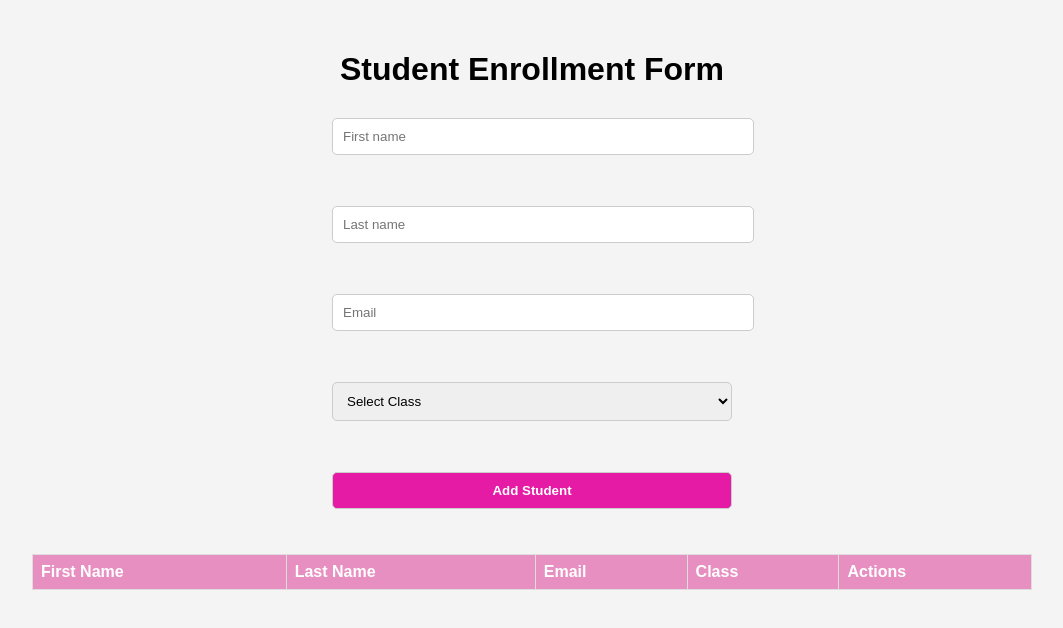
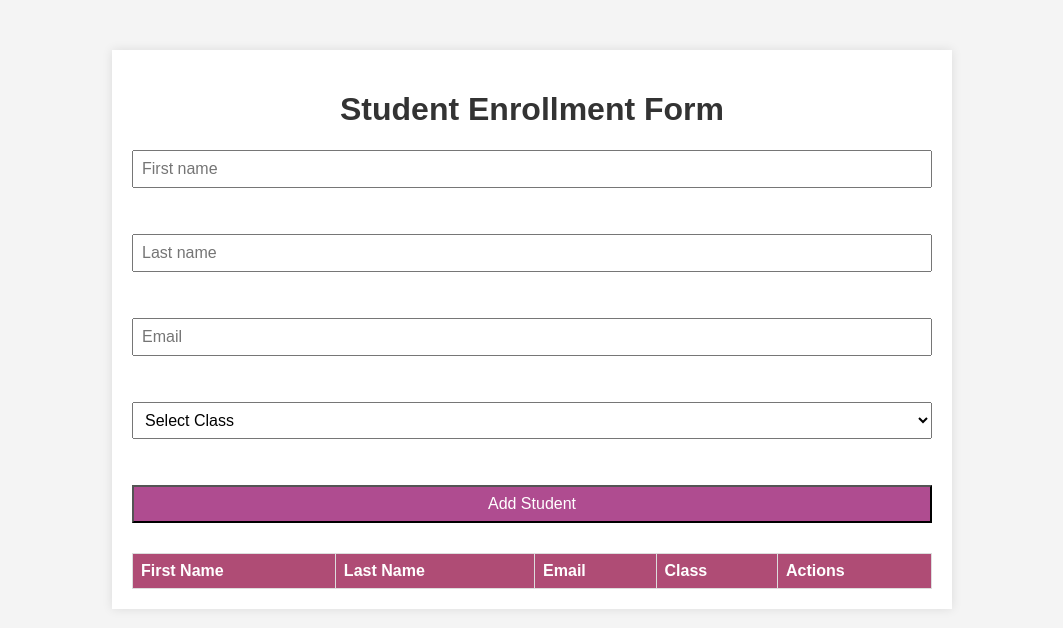
Before and after one commit to rukshonarad/react-student-enrollment-form, a React (Create React App) app: page / in a window 1280 px wide. Shown: the top 628 px of the page, without its empty margins (108-1171 px from the left). Built offline with nearby package versions, Linux system fonts and the light colour scheme.

Commit message:
Add modal cancel button

```diff
--- a/src/App.css
+++ b/src/App.css
@@ -1,116 +1,85 @@
-main {
-    padding: 10px;
-    margin: 0 auto;
-    max-width: 1000px;
+body {
+    font-family: "Arial", sans-serif;
+    margin: 0;
+    padding: 0;
+    background-color: #f4f4f4;
 }
 
-body {
-    font-family: Arial, sans-serif;
-    margin: 0;
+main {
+    max-width: 800px;
+    margin: 50px auto;
+    background-color: #fff;
     padding: 20px;
-    background-color: #f4f4f4;
+    box-shadow: 0 0 10px rgba(0, 0, 0, 0.1);
 }
 
 h1 {
     text-align: center;
-    margin-bottom: 30px;
+    color: #333;
 }
 
 form {
     display: flex;
     flex-direction: column;
-    max-width: 400px;
-    margin: auto;
 }
 
-input[type="text"],
-input[type="email"],
-select,
-input[type="submit"] {
-    width: 100%;
-    padding: 10px;
-    margin-bottom: 15px;
-    border-radius: 5px;
-    border: 1px solid #ccc;
+input,
+select {
+    margin-bottom: 10px;
+    padding: 8px;
+    font-size: 16px;
 }
 
 input[type="submit"] {
-    background-color: #e51aa5;
+    background-color: #af4c90;
     color: #fff;
-    font-weight: bold;
     cursor: pointer;
 }
 
-input[type="submit"]:hover {
-    background-color: #e72589;
+span {
+    color: #f00;
 }
 
 table {
     width: 100%;
     border-collapse: collapse;
-    margin-top: 30px;
+    margin-top: 20px;
 }
 
-table th,
-table td {
-    border: 1px solid #ddd;
+th,
+td {
+    border: 1px solid #dddddd;
     padding: 8px;
     text-align: left;
 }
 
-table th {
-    background-color: #e88fc1;
+th {
+    background-color: #af4c75;
     color: #fff;
 }
 
-table td {
-    background-color: #fff;
-}
-
 button {
-    padding: 8px 15px;
+    padding: 8px;
     margin-right: 5px;
-    border: none;
-    border-radius: 3px;
     cursor: pointer;
 }
+.modal {
+    height: 300px;
+    width: 300px;
 
-button:hover {
-    opacity: 0.8;
+    z-index: 2;
+
+    position: fixed;
+    top: 50%;
+    left: 50%;
+    transform: translate(-50%, -50%);
+
+    display: flex;
+    align-items: center;
+    justify-content: center;
 }
-
-.modal {
-    display: block;
-    position: fixed;
-    z-index: 1;
-    left: 0;
-    top: 0;
-    width: 100%;
-    height: 100%;
-    background-color: rgba(0, 0, 0, 0.5);
+.modal div {
+    background: #fff;
+    padding: 20px;
+    box-shadow: 0 0 10px rgba(0, 0, 0, 0.2);
 }
-
-.modal-content {
-    background-color: #fff;
-    margin: 10% auto;
-    padding: 20px;
-    border-radius: 5px;
-    width: 60%;
-    max-width: 400px;
-    position: relative;
-}
-
-.close {
-    color: #aaa;
-    float: right;
-    font-size: 28px;
-    font-weight: bold;
-    cursor: pointer;
-}
-
-.close:hover,
-.close:focus {
-    color: black;
-    text-decoration: none;
-    cursor: pointer;
-}
--- a/src/App.js
+++ b/src/App.js
@@ -15,14 +15,15 @@ class App extends React.Component {
             selectedStudent: null
         };
     }
+
     addStudent = (e) => {
         e.preventDefault();
         const { firstName, lastName, email, className } = this.state;
         if (
-            firstName === "" ||
-            lastName === "" ||
-            email === "" ||
-            className === ""
+            firstName.length <= 1 ||
+            lastName.length <= 1 ||
+            email.length <= 1 ||
+            className.length <= 1
         ) {
             this.setState({
                 inputError: true
@@ -36,15 +37,17 @@ class App extends React.Component {
             email,
             className
         };
+
         this.setState((prevState) => ({
             students: [...prevState.students, newStudent],
             firstName: "",
             lastName: "",
             email: "",
-            className: "",
+            class: "",
             inputError: false
         }));
     };
+
     handleOnChange = (e) => {
         const { name, value } = e.target;
         this.setState({
@@ -62,6 +65,7 @@ class App extends React.Component {
             };
         });
     };
+
     editStudent = (studentId) => {
         const selectedStudent = this.state.students.find(
             (student) => student.id === studentId
@@ -74,6 +78,7 @@ class App extends React.Component {
     submitEdit = () => {
         const { selectedStudent, firstName, lastName, email, className } =
             this.state;
+
         this.setState((prevState) => {
             const updatedStudents = prevState.students.map((student) => {
                 if (student.id === selectedStudent.id) {
@@ -93,6 +98,7 @@ class App extends React.Component {
             };
         });
     };
+
     render() {
         const {
             students,
@@ -104,6 +110,7 @@ class App extends React.Component {
             showModal,
             selectedStudent
         } = this.state;
+
         return (
             <main>
                 <h1>Student Enrollment Form</h1>
@@ -148,7 +155,6 @@ class App extends React.Component {
                     </select>
                     <br />
                     <br />
-
                     <input type="submit" value="Add Student" />
                     {this.state.inputError && (
                         <span>Please fill all fields</span>
@@ -193,7 +199,6 @@ class App extends React.Component {
                 </table>
                 {showModal && (
                     <div className="modal">
-                        <h2>Edit Student</h2>
                         <div>
                             <input
                                 value={firstName}
@@ -222,11 +227,7 @@ class App extends React.Component {
                             />
                             <br />
                             <br />
-                            <select
-                                name="className"
-                                value={className}
-                                onChange={this.handleOnChange}
-                            >
+                            <select>
                                 <option value="">Select Class</option>
                                 <option value="Algebra">Algebra</option>
                                 <option value="Geometry">Geometry</option>
@@ -235,15 +236,7 @@ class App extends React.Component {
                             </select>
                             <br />
                             <br />
-                            <input
-                                value={className}
-                                onChange={this.handleOnChange}
-                                type="text"
-                                name="className"
-                                placeholder="Class name"
-                            />
-                            <br />
-                            <br />
+
                             <button type="button" onClick={this.submitEdit}>
                                 Save Changes
                             </button>
```
